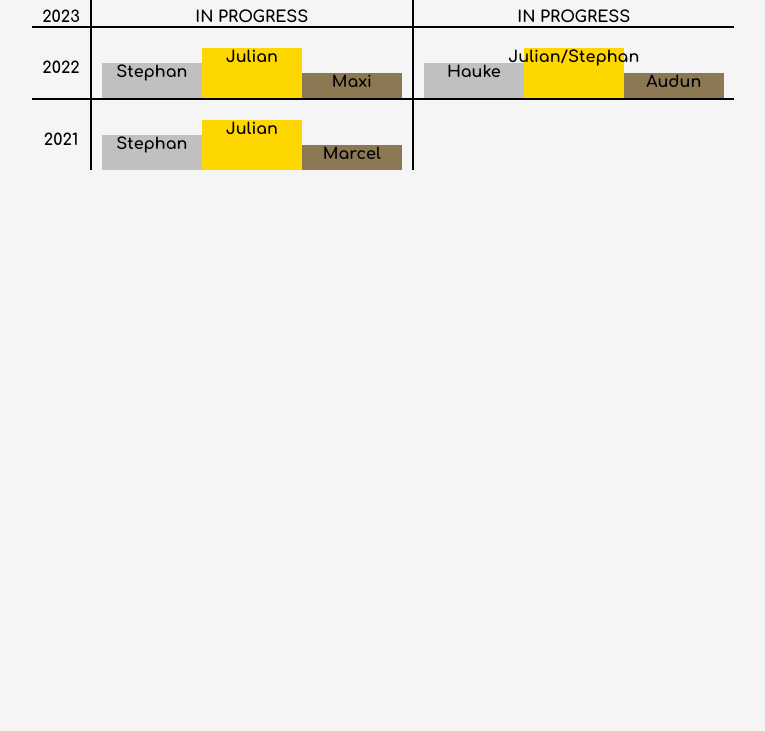
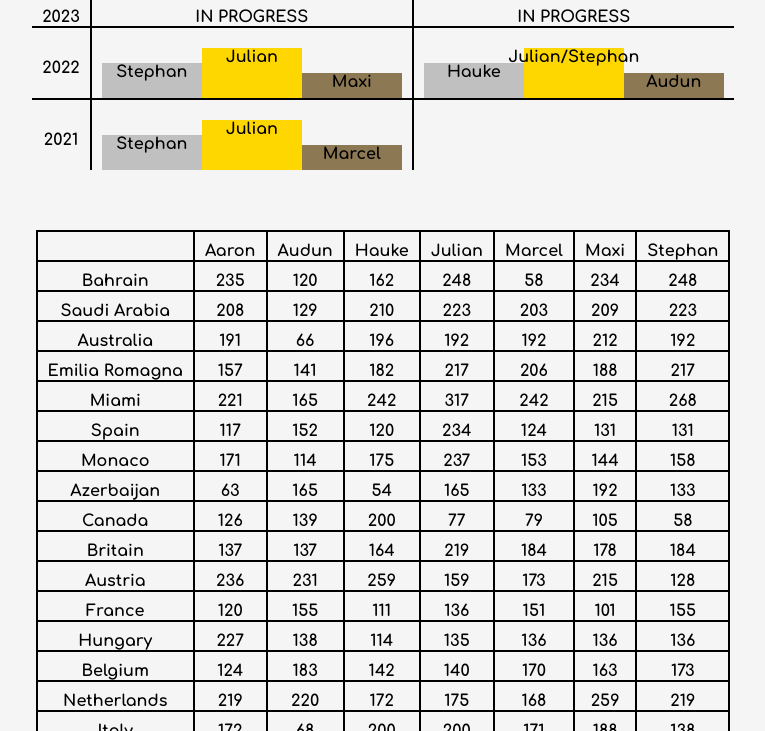
Before and after one commit to sbthepotato/F1-Fantasy-Graphs, a plain HTML site: page index.html in a window 1280 px wide. Shown: the part 69-800 px from the top of the page, without its empty margins (257-1022 px from the left). Drawn offline with nearby package versions, Linux system fonts and the light colour scheme.

Commit message:
move some stuff, add aggregate stats

```diff
--- a/index.html
+++ b/index.html
@@ -88,4 +88,6 @@
 
 </body>
 
+<script>showYear(2022, 'normal')</script>
+
 </html>
--- /dev/null
+++ b/results/2022-normal.csv
@@ -0,0 +1,23 @@
+,Aaron,Audun,Hauke,Julian,Marcel,Maxi,Stephan
+Bahrain,235,120,162,248,58,234,248
+Saudi Arabia,208,129,210,223,203,209,223
+Australia,191,66,196,192,192,212,192
+Emilia Romagna,157,141,182,217,206,188,217
+Miami,221,165,242,317,242,215,268
+Spain,117,152,120,234,124,131,131
+Monaco,171,114,175,237,153,144,158
+Azerbaijan,63,165,54,165,133,192,133
+Canada,126,139,200,77,79,105,58
+Britain,137,137,164,219,184,178,184
+Austria,236,231,259,159,173,215,128
+France,120,155,111,136,151,101,155
+Hungary,227,138,114,135,136,136,136
+Belgium,124,183,142,140,170,163,173
+Netherlands,219,220,172,175,168,259,219
+Italy,172,68,200,200,171,188,138
+Singapore,181,60,198,172,182,128,200
+Japan,126,205,91,285,177,112,319
+United States,129,180,114,192,236,97,149
+Mexico,146,111,152,139,213,187,133
+Brazil,220,191,282,213,167,246,204
+Abu Dhabi,214,109,205,138,186,200,158
--- a/script.js
+++ b/script.js
@@ -1,8 +1,7 @@
-$(document).ready(function () {
-  console.log('hehe xd');
-});
 
-
+/**
+* the color rotation for graphs
+*/
 const colors = [
   '#FF0000',  // Red
   '#FFA500',  // Orange
@@ -23,15 +22,9 @@ const colors = [
 ];
 
 
-const options = {
-  scales: {
-    y: {
-        min: 0
-    }
-  }
-};
-
-
+/**
+* read a csv file and turn it into an array
+*/
 function readAndParseCSV(year, mode) {
   return fetch('results/' + year + '-' + mode + '.csv')
     .then(response => response.text())
@@ -50,8 +43,11 @@ function readAndParseCSV(year, mode) {
 }
 
 
-function createOverviewTable(data) {
-  let table = document.getElementById('overview-table');
+/**
+* create a html table
+*/
+function createHTMLTable(data, tableName) {
+  let table = document.getElementById(tableName);
   table.innerHTML = '';
 
   data.forEach((row, i) => {
@@ -64,6 +60,9 @@ function createOverviewTable(data) {
 }
 
 
+/**
+* rotate array of array so that x becomes y and y becomes x
+*/
 function rotateData(data) {
   const dataRotated = [];
   const dataLen = data[0].length;
@@ -79,12 +78,54 @@ function rotateData(data) {
 }
 
 
-function plotPointsPerRace(data) {
+/**
+* Get the median of an array
+*/
+function getMedian(array) {
+  const sortedArray = array.sort((a, b) => a - b);
+
+  const middleIndex = Math.floor(sortedArray.length / 2);
+
+  if (sortedArray.length % 2 === 1) {
+    return sortedArray[middleIndex];
+  } else {
+    return (sortedArray[middleIndex - 1] + sortedArray[middleIndex]) / 2;
+  }
+}
+
+
+/**
+* give the average and median of a persons results
+*/
+function aggregateStats(data) {
+  aggregateData = [];
+
+  data.forEach((person, i) => {
+    aggregateData.push(person[0]);
+
+    person.slice(1);
+
+    let sum = 0;
+    let length = person.length;
+    person.forEach((score, _) => {
+      sum += score;
+    });
+
+    aggregateData.push(sum / length);
+    aggregateData.push(getMedian(person));
+  });
+
+}
+
+
+/**
+* plot a given dataset into a line graph
+*/
+function plotData(data, plotName) {
   try {
-    const chart = Chart.getChart("pointsPerRace");
+    const chart = Chart.getChart(plotName);
     chart.destroy();
   } catch {
-
   }
 
   const xValues = data[0].slice(1);
@@ -103,25 +144,38 @@ function plotPointsPerRace(data) {
     })
   });
 
-  chart = new Chart("pointsPerRace", {
+  chart = new Chart(plotName, {
     type: "line",
     data: {
       labels: xValues,
       datasets: datasetValue
     },
-    options: options
+    options: {
+      scales: {
+        y: {
+          min: 0
+        }
+      }
+    }
   });
 }
 
 
+/**
+* show the graphs and tables for a given year and mode of data
+*/
 function showYear(year, mode) {
   data = readAndParseCSV(year, mode)
     .then(data => {
-      createOverviewTable(data);
+      createHTMLTable(data, 'overview-table');
 
       data = rotateData(data);
 
-      plotPointsPerRace(data);
+      plotData(data, 'pointsPerRace');
+
+      aggData = aggregateStats(data);
+
+
 
     });
 }
```
Also changed, not shown: results/2021-normal.csv (added, +23 -0 lines), results/2022-hard.csv (added, +23 -0 lines), results/2023-hard.csv (+0 -13 lines), 1 other file.
